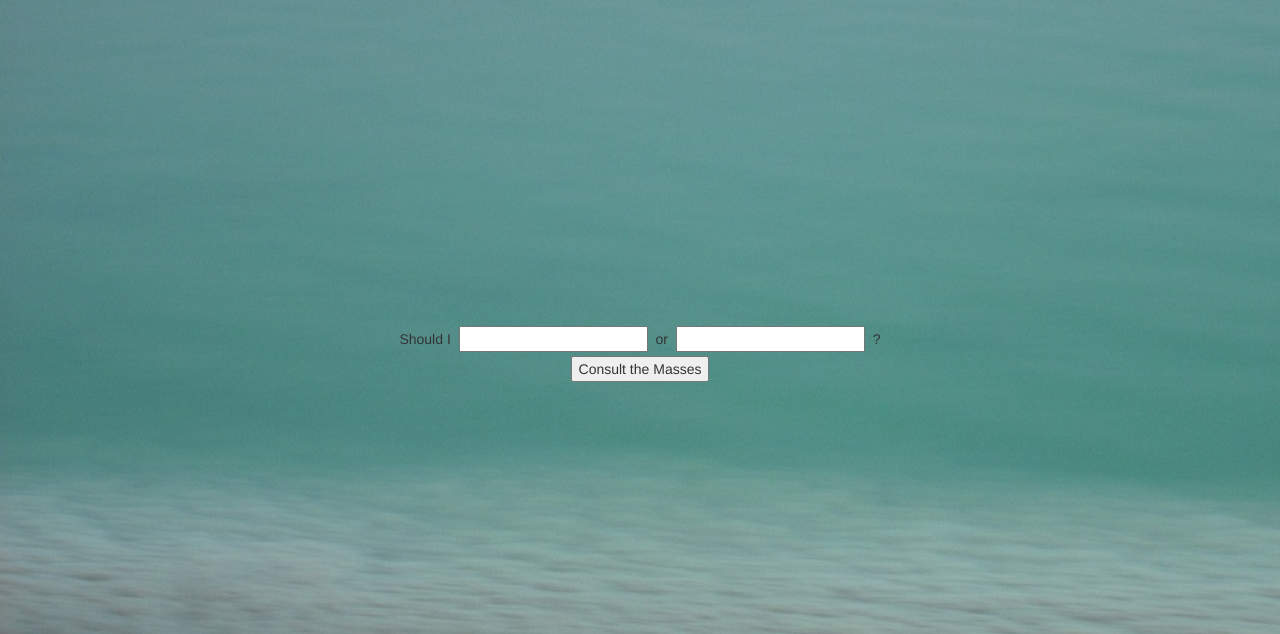
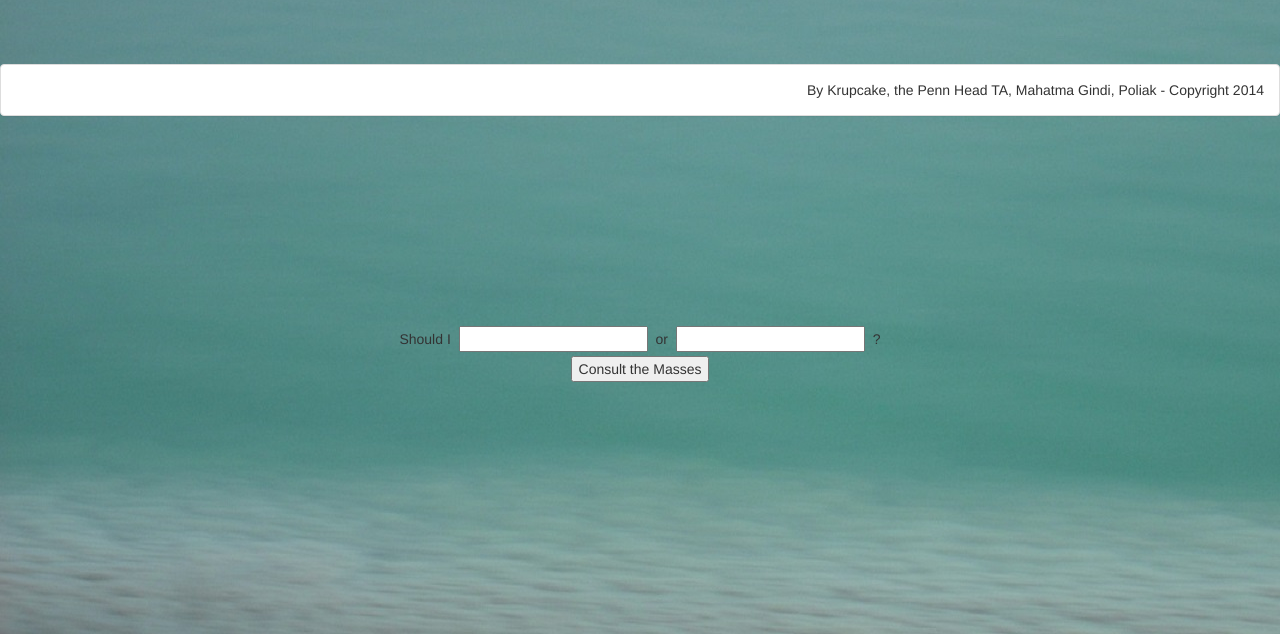
Before and after one commit to AriellaGoldman/whatShouldIDo, a plain HTML site: page index.html in a window 1280 px wide. Shown: the part 166-800 px from the top of the page. Drawn offline with nearby package versions, Linux system fonts and the light colour scheme.

Commit message:
added sexy footer to about.html

```diff
--- a/index.html
+++ b/index.html
@@ -99,5 +99,10 @@ $def with ()
       </div>
 
       <div id='popup' class='popup'></div>
+      <div class="panel panel-default">
+		<div class="panel-body" style="text-align:right;">
+			By Krupcake, the Penn Head TA, Mahatma Gindi, Poliak - Copyright 2014
+	  </div>
+	</div>
   </body>
 </html>
```
Also changed, not shown: static/about.html (+1 -2 lines).
